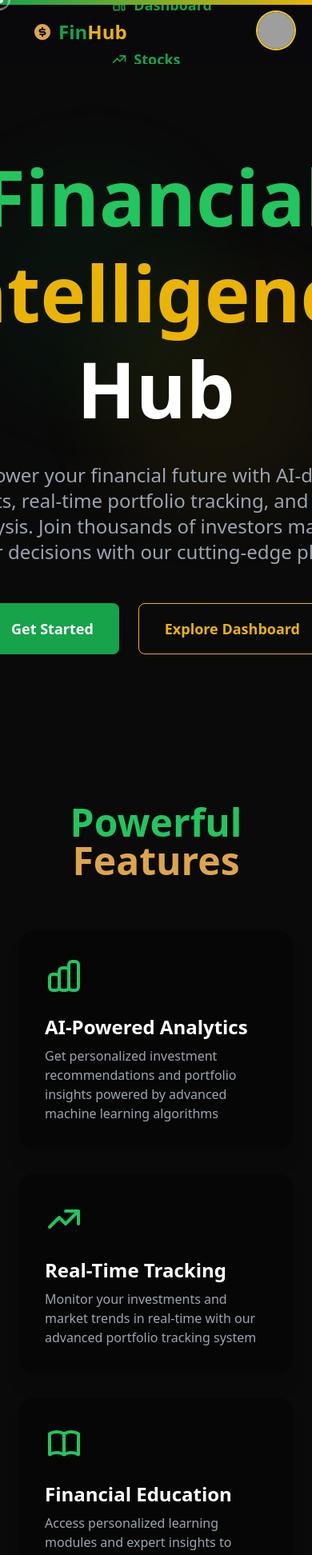
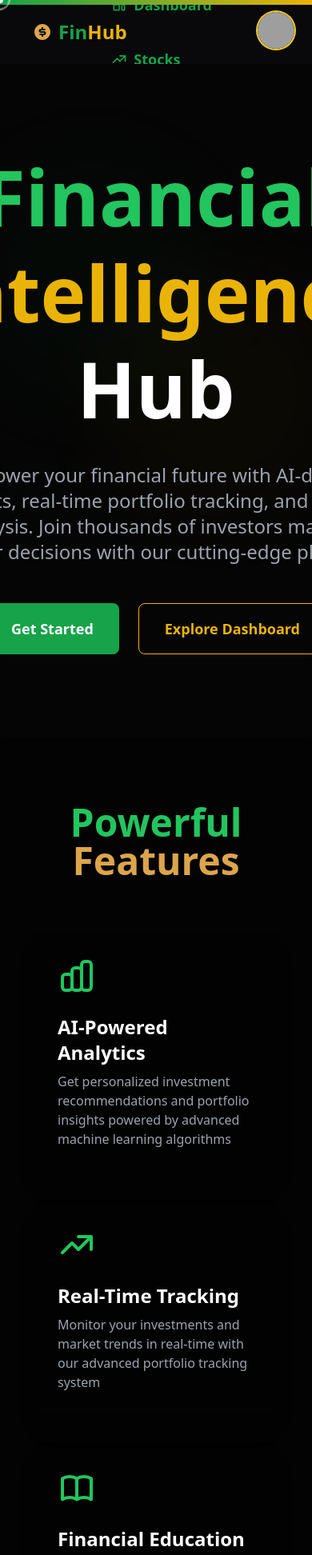
Before and after one commit to shreyaanpathak/webdev-final-project, a React (Vite) app: page /#/ in a window 390 px wide. Shown: the top 1944 px of the page at 80% size. Built offline with nearby package versions, Linux system fonts and the light colour scheme; grey boxes are pictures that could not be loaded.

Commit message:
added parallax

```diff
--- a/package.json
+++ b/package.json
@@ -16,6 +16,7 @@
     "react-chartjs-2": "^5.2.0",
     "react-dom": "^18.3.1",
     "react-icons": "^5.4.0",
+    "react-parallax": "^3.5.1",
     "react-router": "^7.0.1",
     "react-router-dom": "^7.0.2"
   },
--- a/src/Home/index.tsx
+++ b/src/Home/index.tsx
@@ -1,6 +1,7 @@
 import React from 'react';
 import { motion, useScroll, useTransform } from 'framer-motion';
 import { Link } from 'react-router-dom';
+import { Parallax } from 'react-parallax';
 
 export default function Home() {
     const containerVariants = {
@@ -53,7 +54,7 @@ export default function Home() {
     const opacityProgress = useTransform(scrollYProgress, [0, 1], [1, 0.3]);
 
     return (
-        <main className="w-full">
+        <main className="w-full overflow-x-hidden">
             <div className="page-wrapper">
                 <div className="relative bg-[#0a0a0a]">
                     <motion.div
@@ -76,8 +77,15 @@ export default function Home() {
                         className="fixed bottom-40 left-20 w-96 h-96 bg-yellow-500/20 rounded-full blur-3xl"
                     />
 
-                    {/* Hero Section */}
+                    {/* Hero Section with Parallax */}
+                    <Parallax
+                        blur={0}
+                        bgImageAlt="hero background"
+                        strength={200}
+                        className="relative"
+                    >
                         <div className="min-h-screen flex items-center justify-center relative">
+                            <div className="absolute inset-0 bg-black/50 backdrop-blur-sm" />
                             <motion.div
                                 className="text-center px-6 relative z-10"
                                 initial={{ opacity: 0, y: 30 }}
@@ -147,8 +155,15 @@ export default function Home() {
                                 </div>
                             </motion.div>
                         </div>
+                    </Parallax>
 
-                    {/* Features Section */}
+                    {/* Features Section with Parallax */}
+                    <Parallax
+                        blur={0}
+                        strength={300}
+                        className="relative"
+                    >
+                        <div className="absolute inset-0 bg-black/70 backdrop-blur-sm" />
                         <section className="py-20 px-6 relative">
                             <motion.div
                                 variants={containerVariants}
@@ -187,17 +202,18 @@ export default function Home() {
                                 </div>
                             </motion.div>
                         </section>
+                    </Parallax>
 
                     {/* Stats Section */}
-                    <section className="py-20 px-6 relative">
+                    <section className="py-20 px-6 relative bg-gradient-to-b from-[#0a0a0a] to-[#1a1a1a]">
                         <motion.div
-                            className="container mx-auto relative z-10"
+                            className="container mx-auto relative z-10 max-w-[95%]"
                             variants={containerVariants}
                             initial="hidden"
                             whileInView="show"
                             viewport={{ once: true }}
                         >
-                            <div className="stats stats-vertical lg:stats-horizontal shadow w-full bg-black/30 text-white">
+                            <div className="stats stats-vertical lg:stats-horizontal shadow w-full bg-black/30 backdrop-blur-lg text-white">
                                 {stats.map((stat, index) => (
                                     <motion.div
                                         className="stat"
--- a/src/index.css
+++ b/src/index.css
@@ -17,6 +17,12 @@ html {
   margin: 0;
   padding: 0;
   height: 100%;
+  -ms-overflow-style: none;  /* IE and Edge */
+  scrollbar-width: none;  /* Firefox */
+}
+
+html::-webkit-scrollbar {
+  display: none;
 }
 
 body {
@@ -24,14 +30,18 @@ body {
   padding: 0;
   height: 100%;
   background-color: #000;
-  /* Remove overflow-x: hidden from body to allow progress bar to work */
+  -ms-overflow-style: none;  /* IE and Edge */
+  scrollbar-width: none;  /* Firefox */
 }
 
-/* Add a wrapper class for your main content */
+body::-webkit-scrollbar {
+  display: none;
+}
+
 .page-wrapper {
-  overflow-x: hidden;
   width: 100%;
   position: relative;
+  min-height: 100vh;
 }
 
 .animate-slideDown {
@@ -67,13 +77,6 @@ body {
   border: 2px solid rgba(255,255,255,0.5);
 }
 
-.page-wrapper {
-  overflow-x: hidden;
-  width: 100%;
-  position: relative;
-  min-height: 100vh; /* Ensure there's enough content to scroll */
-}
-
 /* Ensure the progress bar stays on top */
 .motion-div-progress {
   position: fixed;
@@ -83,3 +86,24 @@ body {
   z-index: 9999;
   transform-origin: 0%;
 }
+
+/* Add this to ensure containers don't overflow */
+.container {
+  width: 100%;
+  max-width: 100%;
+  margin-left: auto;
+  margin-right: auto;
+  padding-left: 1rem;
+  padding-right: 1rem;
+}
+
+/* Add this to ensure grid items don't cause overflow */
+.grid {
+  width: 100%;
+  max-width: 100%;
+}
+
+/* Make sure fixed elements don't cause overflow */
+.fixed {
+  max-width: 100vw;
+}
```
Also changed, not shown: 1 other file (tests, documents, lock files or other folders). Lines whose indentation alone changed are shown as unchanged.
